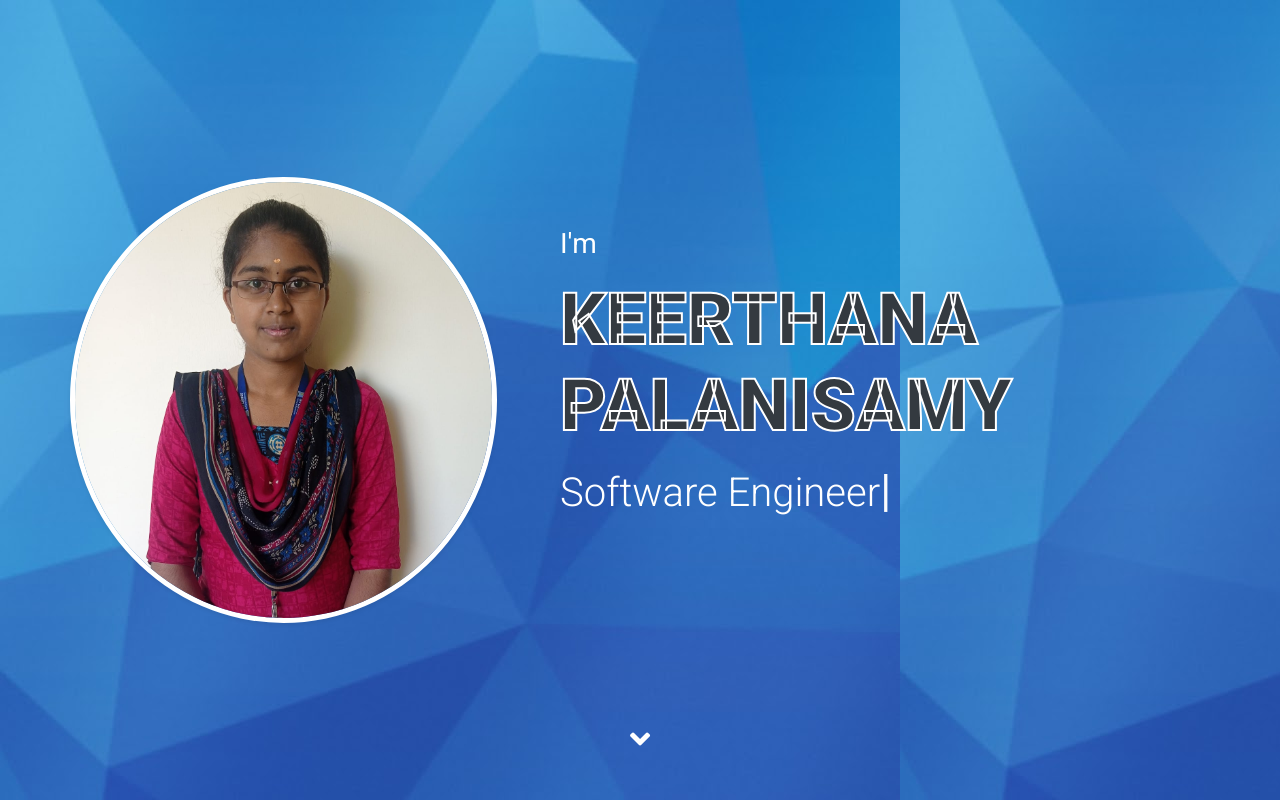
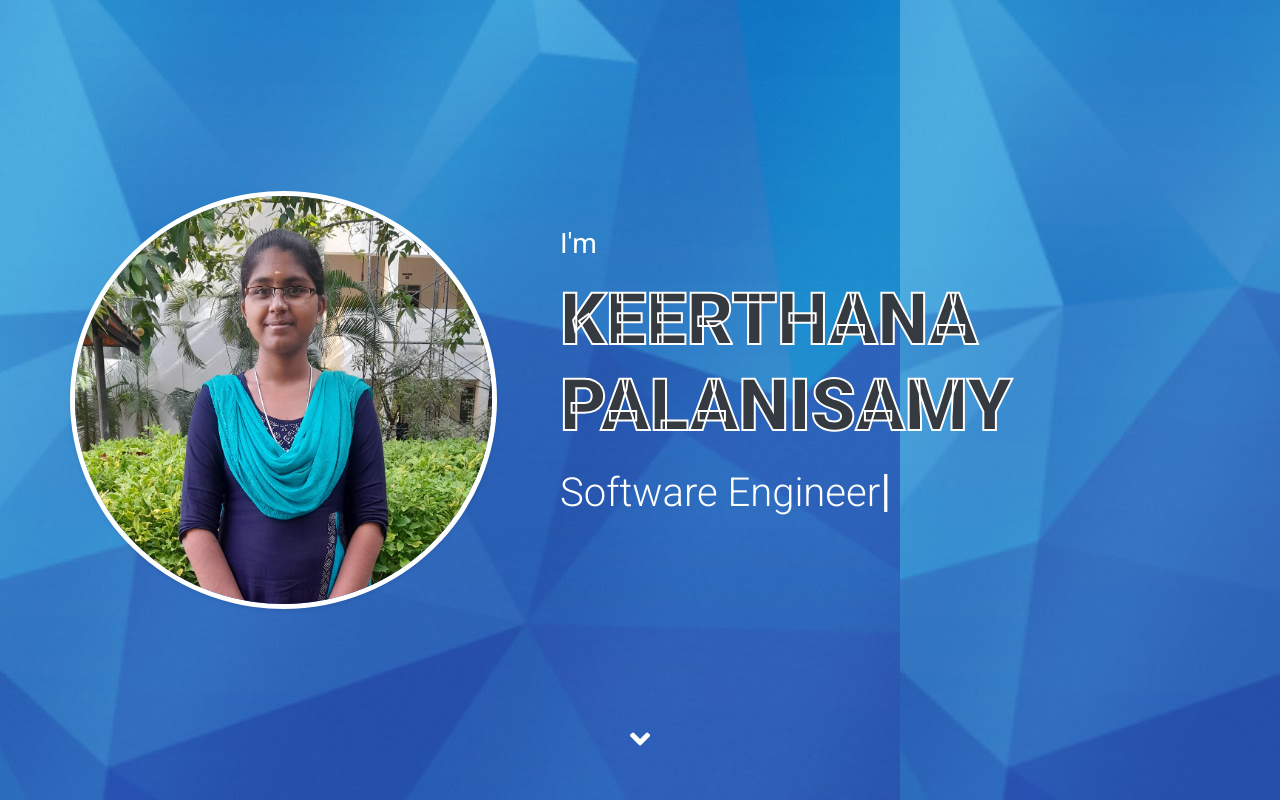
Before and after one commit to keerthana16-p/Portfolio, a plain HTML site: page index.html in a window 1280 px wide. Shown: the top 800 px of the page. Drawn offline with nearby package versions, Linux system fonts and the light colour scheme.

Commit message:
Update index.html

```diff
--- a/index.html
+++ b/index.html
@@ -74,7 +74,7 @@
         <div class="container">
             <div class="row align-items-center">
                 <div class="col-lg-5 px-5 pl-lg-0 pb-5 pb-lg-0">
-                    <img class="img-fluid w-100 rounded-circle shadow-sm" src="img/keerthu1.jpeg" alt="" style="border:5px solid #ffffff">
+                    <img class="img-fluid w-100 rounded-circle shadow-sm" src="img/keerthu3-1.jpg" alt="" style="border:5px solid #ffffff">
                 </div>
                 <div class="col-lg-7 text-center text-lg-left">
                     <h3 class="text-white font-weight-normal mb-3">I'm</h3>
```
